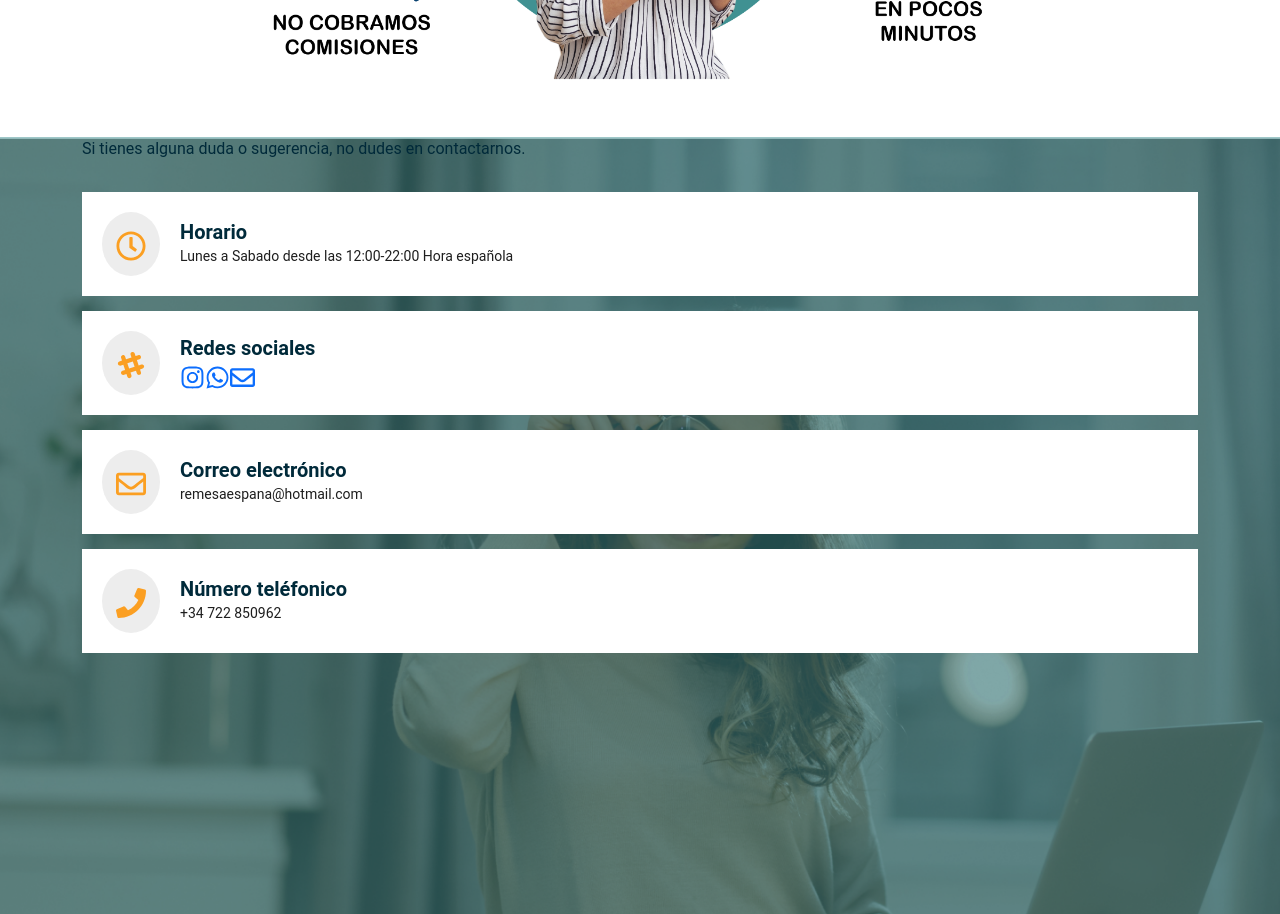
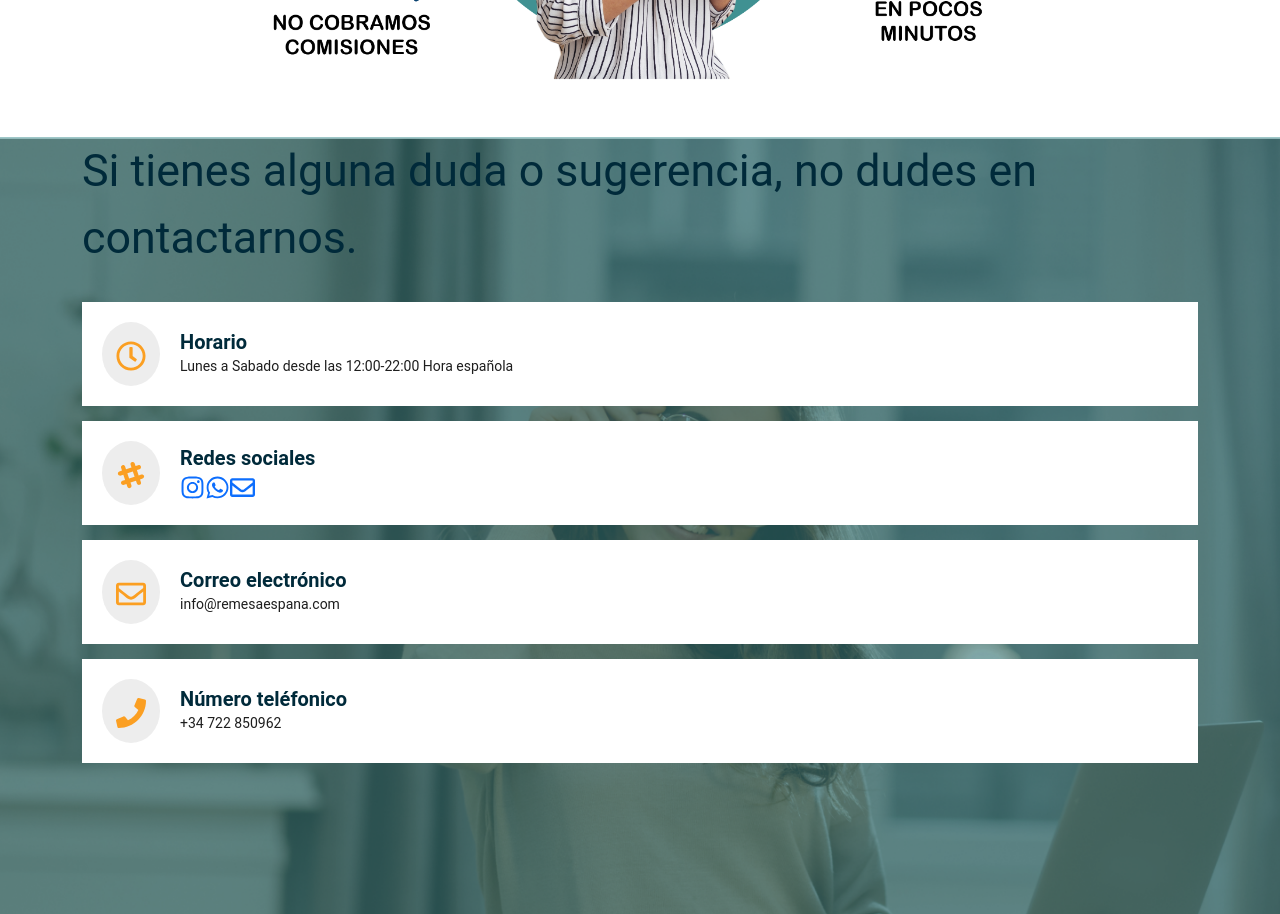
Before and after one commit to Yu13ppe/remesaespana, a React (Create React App) app: page / in a window 1280 px wide. Shown: the part 3900-4814 px from the top of the page. Built offline with nearby package versions, Linux system fonts and the light colour scheme; no server answers; a web font is replaced by a local one.

Commit message:
Add files via upload

```diff
--- a/src/Components/NavBar.js
+++ b/src/Components/NavBar.js
@@ -93,7 +93,7 @@ function NavBar() {
               <Link className='' to='/Faqs'>
                 <li className=''>Faqs</li>
               </Link>
-              <a className='' href='/#hero2'>
+              <a className='' href='https://wa.me/+34722850962'>
                 <li className=''>Contacto</li>
               </a>
               <Link className='' to='/Login'>
--- a/src/Pages/Faqs.js
+++ b/src/Pages/Faqs.js
@@ -18,10 +18,11 @@ function Faqs() {
     {
       question: '¿Qué bancos tienen para enviar a Venezuela?',
       answer: 'Tenemos disponibles cuentas en las siguientes entidades bancarias...',
+      banks: ['Mercantil', 'Venezuela', 'Banesco', 'Provincial', 'Banco Nacional de crédito', 'Pago Movil'],
     },
     {
       question: '¿Entregan dólares en efectivo en Venezuela?',
-      answer: 'Sí, sólo en Caracas y Maracaibo. El mínimo necesario para entregar dólares en efectivo es de 100$ (cien dólares).',
+      answer: 'Sí, entregamos en todo el territorio nacional. El mínimo necesario para entregar dólares en efectivo es de 100$ (cien dólares), consulta el porcentaje por tu estado.',
     },
     {
       question: '¿Reciben transferencias desde toda la Unión Europea?',
@@ -57,6 +58,13 @@ function Faqs() {
               </Label>
               <div className={`content-faqs ${activeTabs.includes(index) ? 'open' : ''}`}>
                 <p>{faq.answer}</p>
+                {faq.banks && (
+                  <ul>
+                    {faq.banks.map((bank, bankIndex) => (
+                      <li key={bankIndex}>{bank}</li>
+                    ))}
+                  </ul>
+                )}
               </div>
             </div>
           ))}
--- a/src/Pages/Home.js
+++ b/src/Pages/Home.js
@@ -27,8 +27,7 @@ import { useDataContext } from '../Context/dataContext';
 import { NavBar } from '../Components/NavBar';
 import { Footer } from '../Components/Footer';
 import { Link } from 'react-router-dom'
-import {Spinner} from '../Components/Spinner'; // Ajusta la ruta de importación según tu estructura de archivos
-
+import { Spinner } from '../Components/Spinner'; // Ajusta la ruta de importación según tu estructura de archivos
 
 function Home() {
   const [currencyImage, setCurrencyImage] = useState(Spain);
@@ -261,8 +260,10 @@ function Home() {
 
                   <div className="section-title">
                     <p style={{
-                  color: '#002a3a'
-                }}>Si tienes alguna duda o sugerencia, no dudes en contactarnos.</p>
+                      color: '#002a3a',
+                      fontSize: '2.8em',
+                    }}>
+                      Si tienes alguna duda o sugerencia, no dudes en contactarnos.</p>
                   </div>
 
                   <div className="row mt-2">
@@ -279,7 +280,6 @@ function Home() {
                       </div>
                     </div>
 
-
                     <div className="col-md-12 d-flex align-items-stretch">
                       <div className="info-box">
                         <div className='icon'>
@@ -291,19 +291,14 @@ function Home() {
                             <a href='https://www.instagram.com/remesaespana/' className="instagram">
                               <FaInstagram style={{ fontSize: '25px', marginTop: '.2em' }} />
                             </a>
-                        <a href='https://www.instagram.com/remesaespana/' className="Whatsapp">
+                            <a href='https://wa.me/+34722850962' className="Whatsapp">
                               <FaWhatsapp style={{ fontSize: '25px', marginTop: '.2em' }} />
                             </a>
-                        <a href="mailto:remesaespana@hotmail.com" className="Email" target="_blank" rel="noopener noreferrer">
+                            <a href="mailto:info@remesaespana.com" className="Email" target="_blank" rel="noopener noreferrer">
                               <FaRegEnvelope style={{ fontSize: '25px', marginTop: '.2em' }} />
                             </a>
                           </p>
                         </div>
-
-                    {/* <a href="https://www.instagram.com/josed.portillo/" className="instagram"><FaInstagram/></a>
-                      <a href="https://api.whatsapp.com/send/?phone=%2B584246725408&text&type=phone_number&app_absent=0"
-                        className="whatsapp"><i className="bi bi-whatsapp"></i></a>
-                      <a href="https://github.com/Yu13ppe" className="github"><i className="bi bi-github"></i></a> */}
                       </div>
                     </div>
 
@@ -314,7 +309,7 @@ function Home() {
                         </div>
                         <div className='info'>
                           <h3>Correo electrónico</h3>
-                      <p>remesaespana@hotmail.com</p>
+                          <p>info@remesaespana.com</p>
                         </div>
                       </div>
                     </div>
```
Lines whose indentation alone changed are shown as unchanged.
